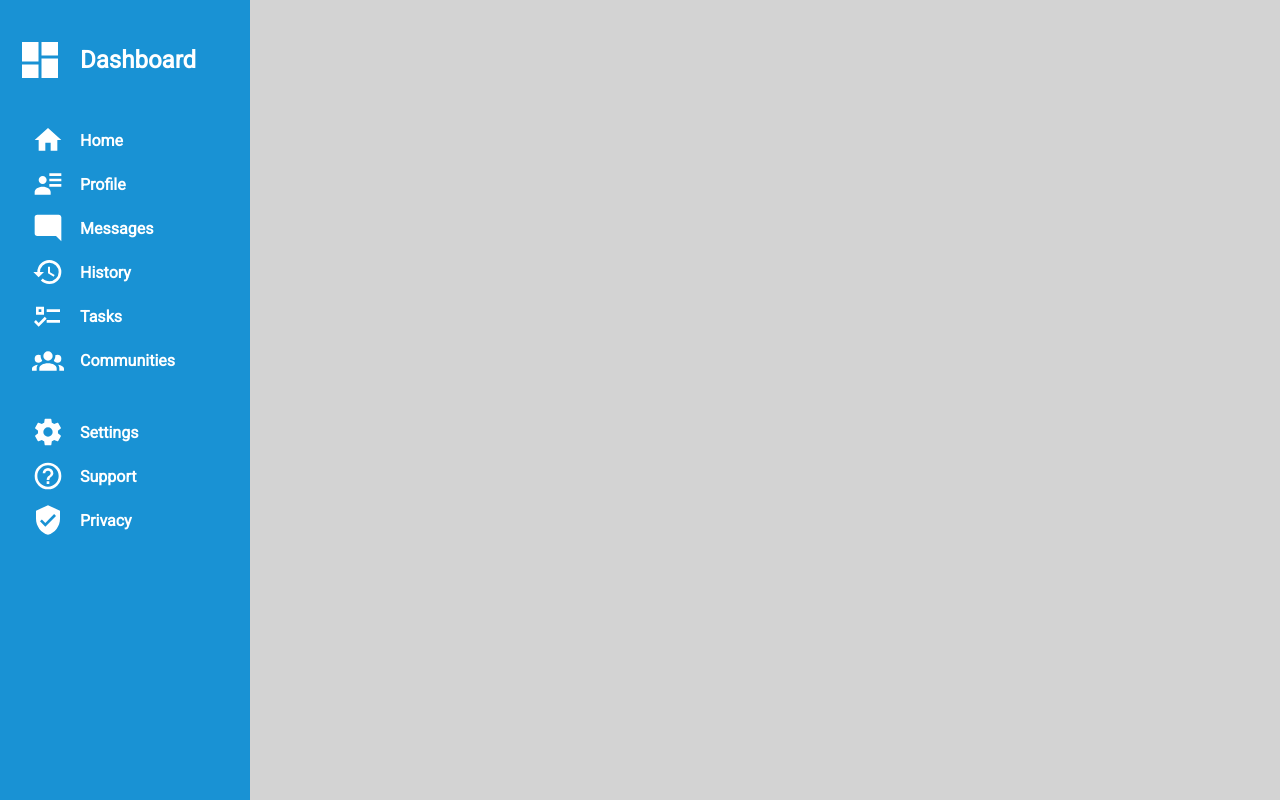
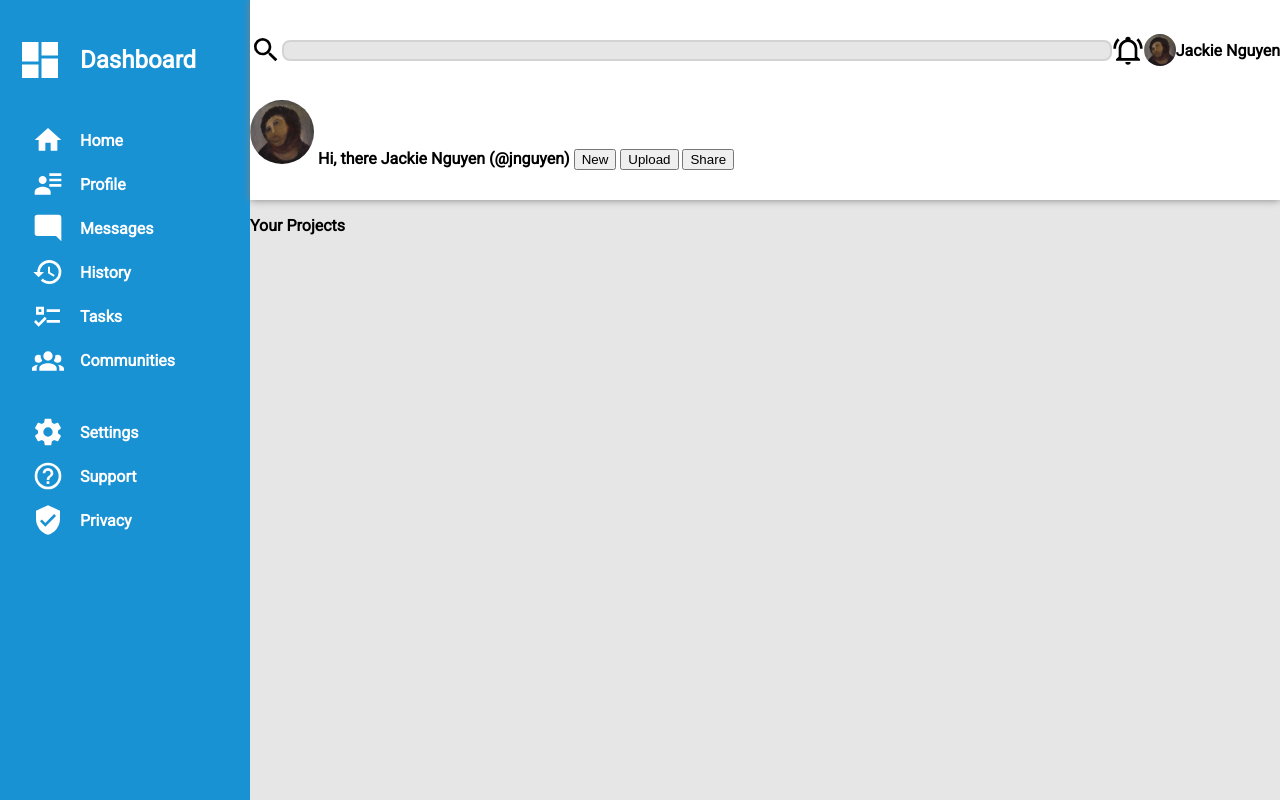
Before and after one commit to Jebonn/admin-dashboard, a plain HTML site: page index.html in a window 1280 px wide. Drawn offline with Linux system fonts and the light colour scheme.

Commit message:
Add header content

```diff
--- a/index.html
+++ b/index.html
@@ -30,7 +30,26 @@
                 <li><a href=""><img src="./img/shield-check.svg" class="icon icon-privacy">Privacy</a></li>
             </ul>
     </nav>
-    <div class="container">
-    </div>
+    <section class="section-main">
+        <header class="header-user">
+            <div class="header-top-half">
+                <img src="./img/magnifying-glass.svg" class="icon icon-search">
+                <input class="search-field" type="text">
+                <img src="./img/bell-ring.svg" class="icon icon-bell">
+                <img src="./img/profile-picture.jpg" class="profile-picture">
+                <span class="username">Jackie Nguyen</span>
+            </div>
+            <div header-bottom-half>
+                <img src="./img/profile-picture.jpg" class="large profile-picture">
+                <span class="user-greeting">Hi, there Jackie Nguyen (@jnguyen)</span>
+                <button class="btn btn-new">New</button>
+                <button class="btn btn-upload">Upload</button>
+                <button class="btn btn-share">Share</button>
+            </div>
+        </header>
+        <section class="section-content">
+            <p>Your Projects</p>
+        </section>
+    </section>
 </body>
 </html>
--- a/style.css
+++ b/style.css
@@ -1,7 +1,9 @@
 :root {
     --nav-blue: rgb(25 146 212);
     --art-yellow: rgb(240, 180, 40);
+    --bg-lightgrey: rgb(230,230,230);
     font-family: Roboto;
+    font-weight: bold;
 }
 
 body {
@@ -12,14 +14,13 @@ body {
 }
 
 li {
-    margin-left: 1em;
-    margin-bottom: .25em;
+    margin: 0 1em .25em 1em;
 }
 
 ul, .dashboard-link {
     list-style-type: none;
     padding: 0;
-    margin: 2em 1em;
+    margin: 2em 0;
 }
 
 .dashboard-h2-text {
@@ -37,12 +38,45 @@ ul, .dashboard-link {
     display: flex;
     align-items: center;
     gap: 1em;
-    padding: 4px 0;
-    font-weight: bold;
+    padding: 4px 1em;
 }
 
-.container {
-    background-color: lightgray;
+.header-user {
+    background-color: white;
+    box-shadow: 0 0 8px grey;
+    display: grid;
+    grid-template-rows: 1fr 1fr;
+}
+
+.header-top-half, .header-bottom-half {
+    display: grid;
+    grid-template-columns: 2em 1fr;
+    grid-auto-flow: column;
+    align-items: center;
+}
+
+.profile-picture {
+    height: 2em;
+    width: 2em;
+    border-radius: 1em;
+}
+
+.large.profile-picture {
+    height: 4em;
+    width: 4em;
+    border-radius: 2em;
+}
+
+.search-field {
+    background-color: var(--bg-lightgrey);
+    border: 2px solid lightgrey;
+    border-radius: 8px;
+}
+
+.section-main {
+    background-color: var(--bg-lightgrey);
+    display: grid;
+    grid-template-rows: 2fr 6fr;
 }
 
 .icon {
```
Also changed, not shown: img/bell-ring.svg (added), img/magnifying-glass.svg (added), img/profile-picture.jpg (added).
